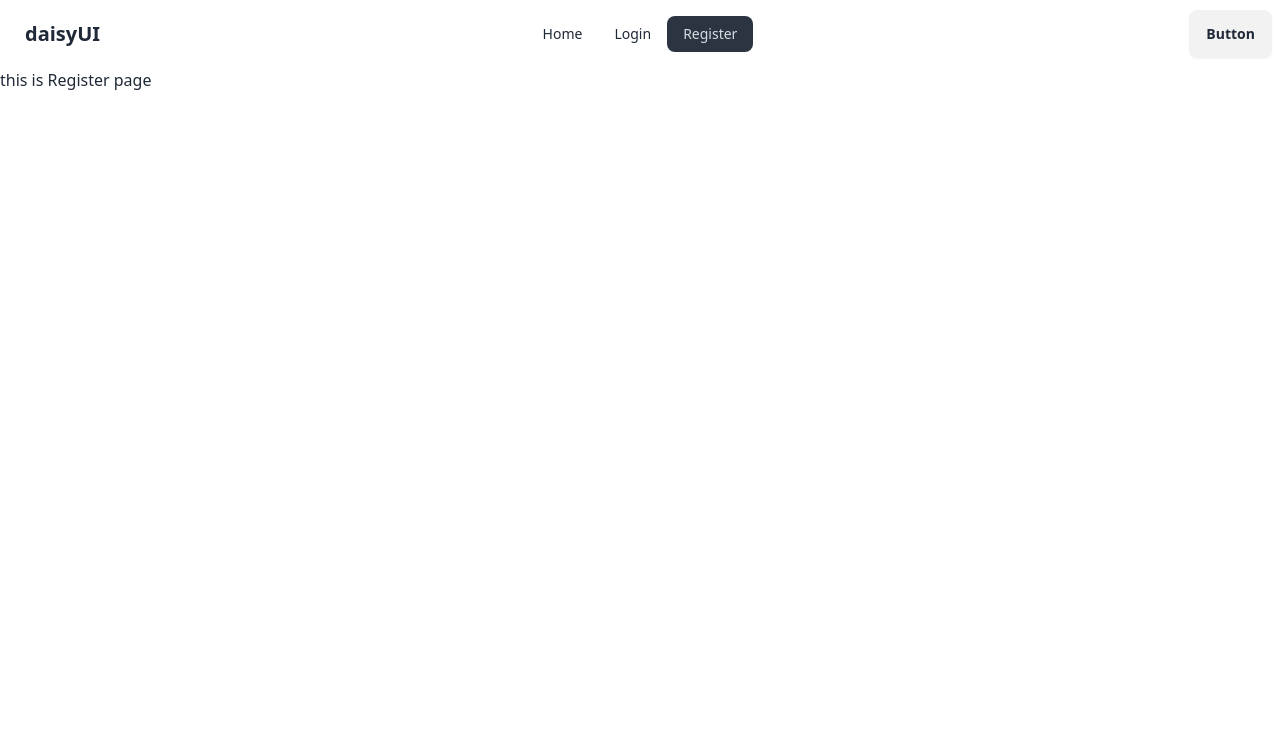
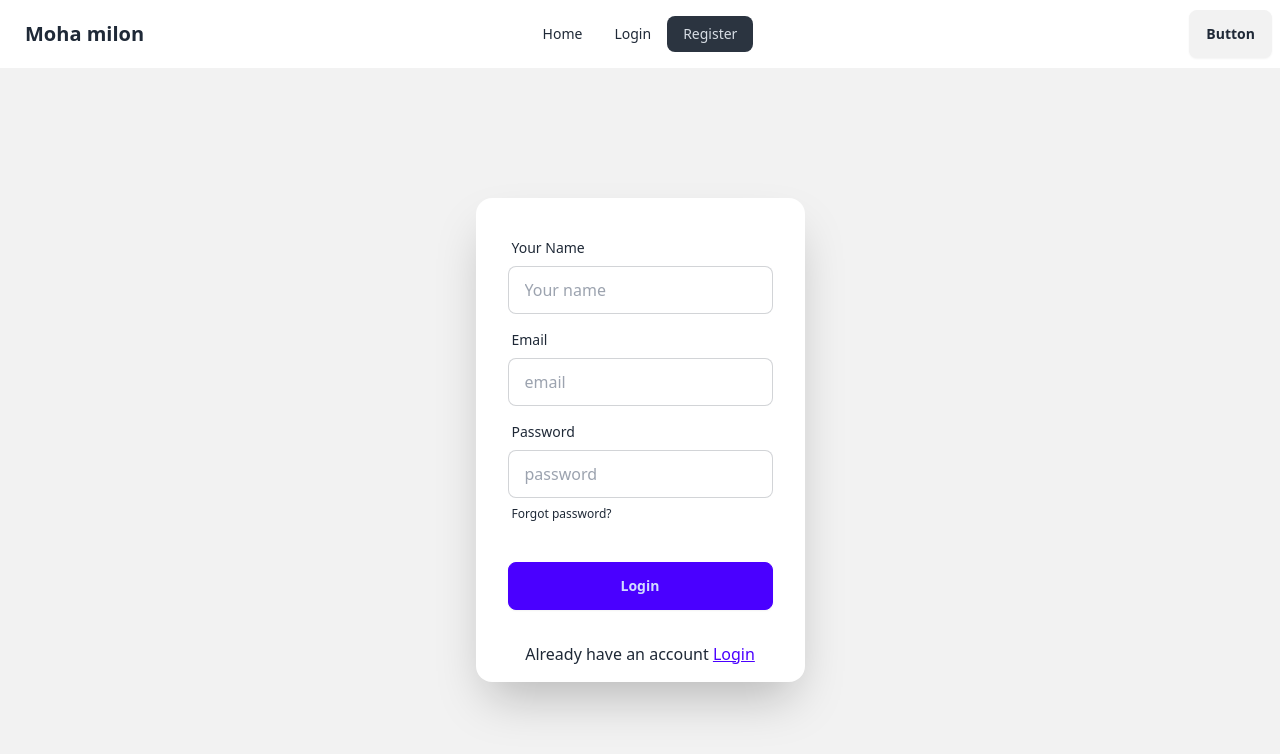
Before and after one commit to khubaibm039/auth-moha-milon, a React (Vite) app: page /register in a window 1280 px wide. Shown: the top 754 px of the page. Built offline with nearby package versions, Linux system fonts and the light colour scheme.

Commit message:
Create Login And Registration Form Using DaisyUI

```diff
--- a/src/Components/Header/Navbar.jsx
+++ b/src/Components/Header/Navbar.jsx
@@ -1,26 +1,16 @@
-import React from "react";
 import { NavLink } from "react-router-dom";
 
 const Navbar = () => {
     const navLink = (
         <>
             <li>
-                <NavLink to={"/"}>
-                    {" "}
-                    <a>Home</a>
-                </NavLink>
+                <NavLink to={"/"}> Home</NavLink>
             </li>
             <li>
-                <NavLink to={"/login"}>
-                    {" "}
-                    <a>Login</a>
-                </NavLink>
+                <NavLink to={"/login"}> Login</NavLink>
             </li>
             <li>
-                <NavLink to={"/register"}>
-                    {" "}
-                    <a>Register</a>
-                </NavLink>
+                <NavLink to={"/register"}> Register</NavLink>
             </li>
         </>
     );
@@ -56,7 +46,7 @@ const Navbar = () => {
                             {navLink}
                         </ul>
                     </div>
-                    <a className="btn btn-ghost text-xl">daisyUI</a>
+                    <a className="btn btn-ghost text-xl">Moha milon</a>
                 </div>
                 <div className="navbar-center hidden lg:flex">
                     <ul className="menu menu-horizontal px-1">{navLink}</ul>
--- a/src/Pages/Login/Login.jsx
+++ b/src/Pages/Login/Login.jsx
@@ -1,7 +1,67 @@
-import React from "react";
+import { Link } from "react-router-dom";
 
 const Login = () => {
-    return <div>this is login page</div>;
+    const handleLogin = (e) => {
+        e.preventDefault();
+        const email = e.target.email.value;
+        const password = e.target.password.value;
+        console.log(email, password);
+    };
+
+    return (
+        <div className="hero min-h-[92.9vh] bg-base-200">
+            <div className="hero-content grid">
+                <div className="card shrink-0 w-full max-w-sm shadow-2xl bg-base-100">
+                    <form onSubmit={handleLogin} className="card-body">
+                        <div className="form-control">
+                            <label className="label">
+                                <span className="label-text">Email</span>
+                            </label>
+                            <input
+                                name="email"
+                                type="email"
+                                placeholder="email"
+                                className="input input-bordered"
+                                required
+                            />
+                        </div>
+                        <div className="form-control">
+                            <label className="label">
+                                <span className="label-text">Password</span>
+                            </label>
+                            <input
+                                name="password"
+                                type="password"
+                                placeholder="password"
+                                className="input input-bordered"
+                                required
+                            />
+                            <label className="label">
+                                <a
+                                    href="#"
+                                    className="label-text-alt link link-hover"
+                                >
+                                    Forgot password?
+                                </a>
+                            </label>
+                        </div>
+                        <div className="form-control mt-6">
+                            <button className="btn btn-primary">Login</button>
+                        </div>
+                    </form>
+                    <div className="text-center mb-4">
+                        {" "}
+                        <p>
+                            New here please{" "}
+                            <Link className=" btn-link" to={"/register"}>
+                                register
+                            </Link>
+                        </p>
+                    </div>
+                </div>
+            </div>
+        </div>
+    );
 };
 
 export default Login;
--- a/src/Pages/Register/Register.jsx
+++ b/src/Pages/Register/Register.jsx
@@ -1,7 +1,79 @@
-import React from "react";
+import { Link } from "react-router-dom";
 
 const Register = () => {
-    return <div>this is Register page</div>;
+    const handleLogin = (e) => {
+        e.preventDefault();
+        const name = e.target.name.value;
+        const email = e.target.email.value;
+        const password = e.target.password.value;
+        console.log(email, password, name);
+    };
+    return (
+        <div className="hero min-h-[92.9vh] bg-base-200">
+            <div className="hero-content grid">
+                <div className="card shrink-0 w-full max-w-sm shadow-2xl bg-base-100">
+                    <form onSubmit={handleLogin} className="card-body">
+                        <div className="form-control">
+                            <label className="label">
+                                <span className="label-text">Your Name</span>
+                            </label>
+                            <input
+                                name="name"
+                                type="text"
+                                placeholder="Your name"
+                                className="input input-bordered"
+                                required
+                            />
+                        </div>
+                        <div className="form-control">
+                            <label className="label">
+                                <span className="label-text">Email</span>
+                            </label>
+                            <input
+                                name="email"
+                                type="email"
+                                placeholder="email"
+                                className="input input-bordered"
+                                required
+                            />
+                        </div>
+                        <div className="form-control">
+                            <label className="label">
+                                <span className="label-text">Password</span>
+                            </label>
+                            <input
+                                name="password"
+                                type="password"
+                                placeholder="password"
+                                className="input input-bordered"
+                                required
+                            />
+                            <label className="label">
+                                <a
+                                    href="#"
+                                    className="label-text-alt link link-hover"
+                                >
+                                    Forgot password?
+                                </a>
+                            </label>
+                        </div>
+                        <div className="form-control mt-6">
+                            <button className="btn btn-primary">Login</button>
+                        </div>
+                    </form>
+                    <div className="text-center mb-4">
+                        {" "}
+                        <p>
+                            Already have an account{" "}
+                            <Link className=" btn-link =" to={"/login"}>
+                                Login
+                            </Link>
+                        </p>
+                    </div>
+                </div>
+            </div>
+        </div>
+    );
 };
 
 export default Register;
--- /dev/null
+++ b/src/__context__.js
@@ -0,0 +1,6 @@
+/**
+ * 1. Create Context (export)
+ * 2. Provider
+ * 3. Set value
+ * 4. useContext
+ *  */
```
Also changed, not shown: .eslintrc.cjs.
